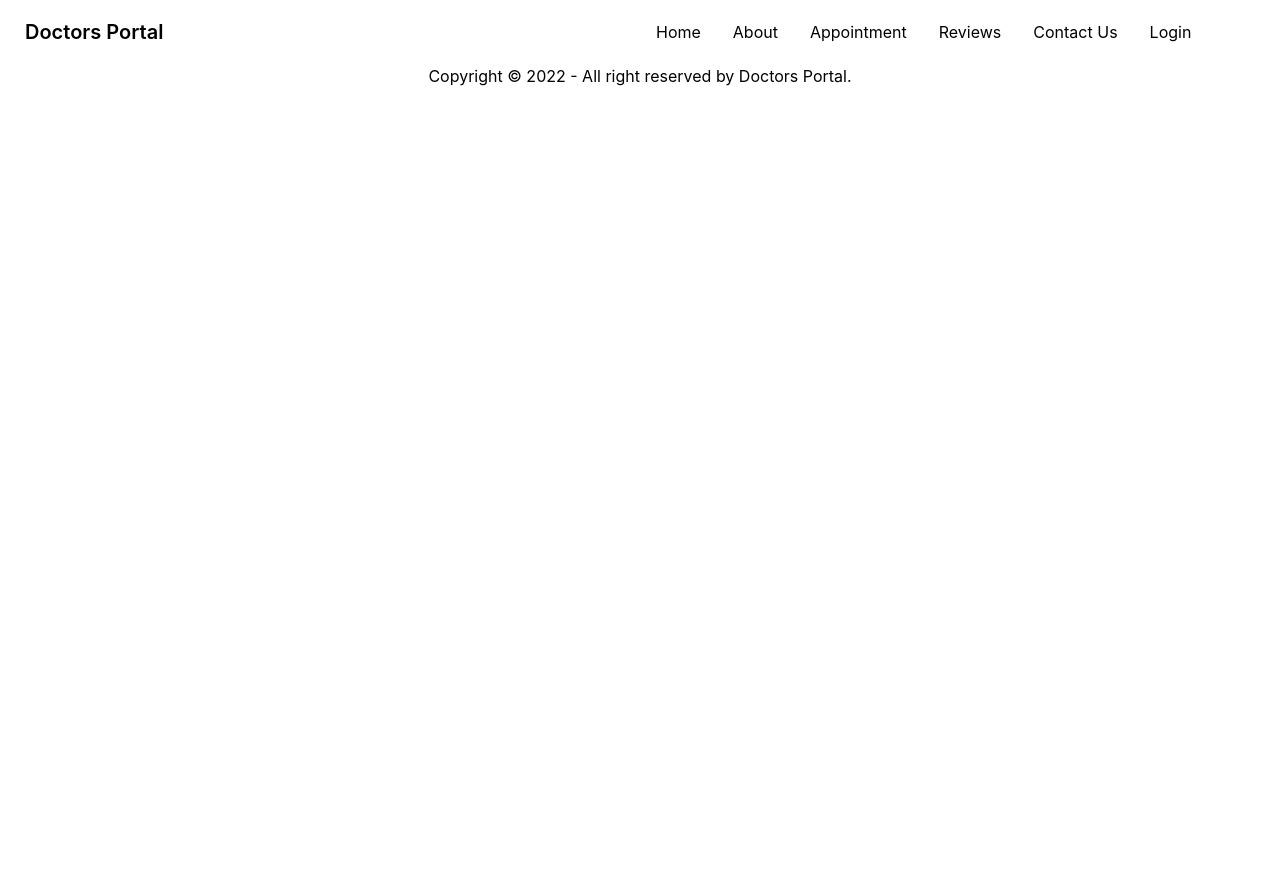
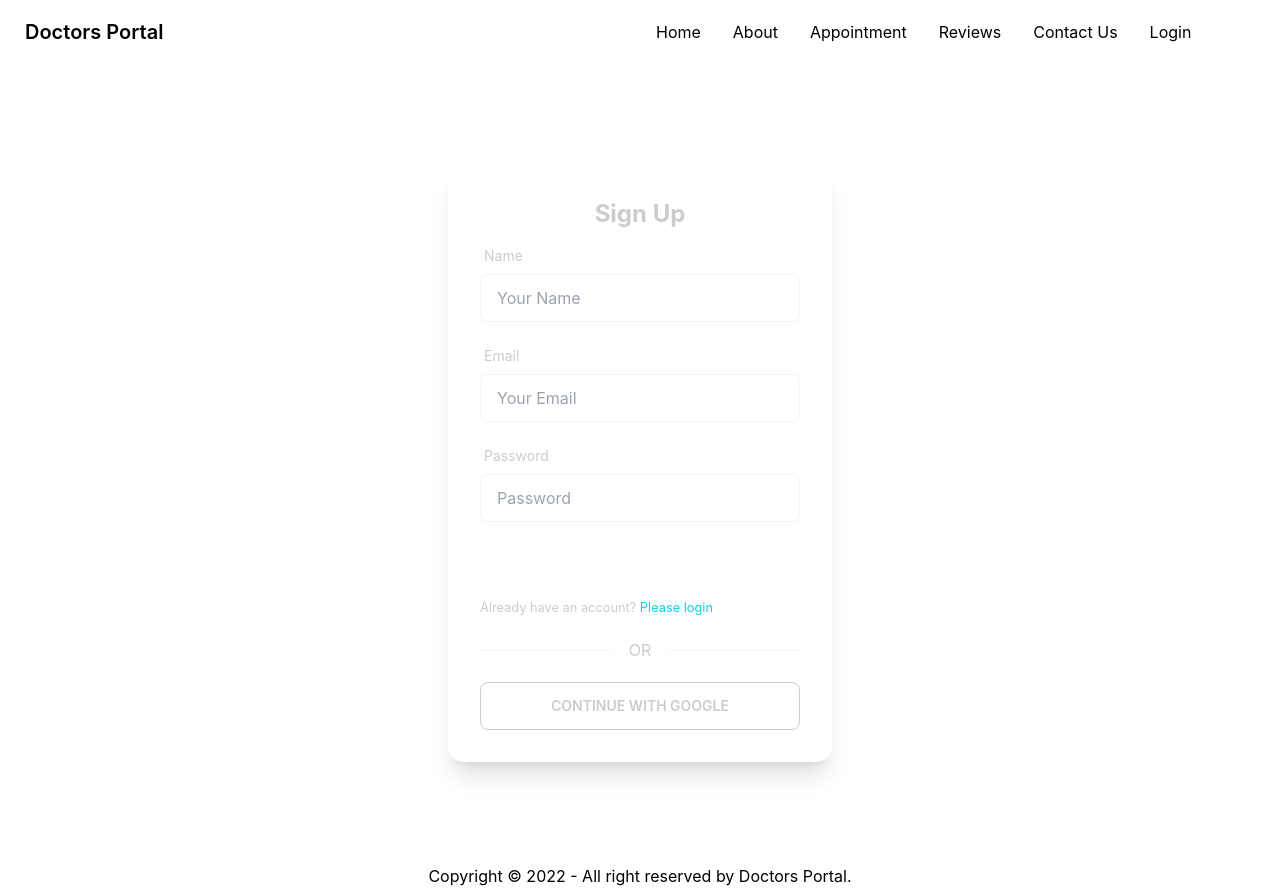
Before and after one commit to hasanarick07/doctors-portal, a React (Create React App) app: page /signup in a window 1280 px wide. Before the commit the page ends 800 px from the top, so only its background shows below. Built offline with nearby package versions, Linux system fonts and the light colour scheme; no server answers.

Commit message:
signup form

```diff
--- a/src/App.js
+++ b/src/App.js
@@ -4,6 +4,7 @@
 import Appointment from "./Pages/Appointment/Appointment";
 import Home from "./Pages/Home/Home";
 import LogIn from "./Pages/LogIn/LogIn";
+import SignUp from "./Pages/LogIn/SignUp";
 import Footer from "./Pages/Shared/Footer/Footer";
 import Navbar from "./Pages/Shared/Navbar/Navbar";
 
@@ -17,6 +18,7 @@
         <Route path="/about" element={<About />}></Route>
         <Route path="/appointment" element={<Appointment />}></Route>
         <Route path="/login" element={<LogIn />}></Route>
+        <Route path="/signup" element={<SignUp />}></Route>
       </Routes>
       <Footer/>
     </div>
--- a/src/Pages/LogIn/LogIn.js
+++ b/src/Pages/LogIn/LogIn.js
@@ -1,16 +1,49 @@
-import React from "react";
+import React, { useEffect } from "react";
 import auth from "../../firebase.init";
-import { useSignInWithGoogle } from "react-firebase-hooks/auth";
+import {
+  useSignInWithEmailAndPassword,
+  useSignInWithGoogle,
+} from "react-firebase-hooks/auth";
 import { useForm } from "react-hook-form";
+import { Link, useLocation, useNavigate } from "react-router-dom";
+import Loading from "../Shared/Loading/Loading";
 
 const LogIn = () => {
-  const [signInWithGoogle, user, loading, error] = useSignInWithGoogle(auth);
+  const [signInWithGoogle, googleUser, googleLoading, googleError] =
+    useSignInWithGoogle(auth);
   const {
     register,
     formState: { errors },
     handleSubmit,
   } = useForm();
-  const onSubmit = data => console.log(data);
+  const [signInWithEmailAndPassword, user, loading, error] =
+    useSignInWithEmailAndPassword(auth);
+  let signInError;
+  const navigate = useNavigate();
+  const location = useLocation();
+  let from = location.state?.from?.pathname || "/";
+
+  useEffect(() => {
+    if (user || googleUser) {
+      navigate(from, { replace: true });
+    }
+  }, [user, googleUser, from, navigate]);
+
+  if (loading || googleLoading) {
+    return <Loading></Loading>;
+  }
+
+  if (error || googleError) {
+    signInError = (
+      <p className="text-red-500">
+        <small>{error?.message || googleUser?.message}</small>
+      </p>
+    );
+  }
+  const onSubmit = data => {
+    console.log(data);
+    signInWithEmailAndPassword(data.email, data.password);
+  };
   return (
     <div className="flex h-[80vh] justify-center items-center text-black text-center">
       <div class="card md:w-96 bg-base-100 shadow-xl">
@@ -78,12 +111,14 @@
                 )}
               </label>
             </div>
+            {signInError}
             <input
               type="submit"
               value="Submit"
               class="btn  btn-accent hover:text-white w-full max-w-xs"
             />
           </form>
+          <p><small>New to Doctors Portal <Link className='text-primary' to="/signup">Create New Account</Link></small></p>
           <div class="divider m-0 text-black">OR</div>
           <button
             onClick={() => signInWithGoogle()}
--- /dev/null
+++ b/src/Pages/LogIn/SignUp.js
@@ -0,0 +1,175 @@
+import React from "react";
+import {
+  useCreateUserWithEmailAndPassword,
+  useSignInWithGoogle,
+  useUpdateProfile,
+} from "react-firebase-hooks/auth";
+import auth from "../../firebase.init";
+import { useForm } from "react-hook-form";
+import Loading from "../Shared/Loading";
+import { Link, useNavigate } from "react-router-dom";
+
+const SignUp = () => {
+  const [signInWithGoogle, gUser, gLoading, gError] = useSignInWithGoogle(auth);
+  const {
+    register,
+    formState: { errors },
+    handleSubmit,
+  } = useForm();
+  const [createUserWithEmailAndPassword, user, loading, error] =
+    useCreateUserWithEmailAndPassword(auth);
+
+  const [updateProfile, updating, updateError] = useUpdateProfile(auth);
+
+  const navigate = useNavigate();
+
+  let signInError;
+
+  if (loading || gLoading || updating) {
+    return <Loading></Loading>;
+  }
+
+  if (error || gError || updateError) {
+    signInError = (
+      <p className="text-red-500">
+        <small>
+          {error?.message || gError?.message || updateError?.message}
+        </small>
+      </p>
+    );
+  }
+
+  if (user || gUser) {
+    console.log(user || gUser);
+  }
+
+  const onSubmit = async data => {
+    await createUserWithEmailAndPassword(data.email, data.password);
+    await updateProfile({ displayName: data.name });
+    console.log("update done");
+    navigate("/appointment");
+  };
+  return (
+    <div className="flex h-screen justify-center items-center">
+      <div className="card w-96 bg-base-100 shadow-xl">
+        <div className="card-body">
+          <h2 className="text-center text-2xl font-bold">Sign Up</h2>
+          <form onSubmit={handleSubmit(onSubmit)}>
+            <div className="form-control w-full max-w-xs">
+              <label className="label">
+                <span className="label-text">Name</span>
+              </label>
+              <input
+                type="text"
+                placeholder="Your Name"
+                className="input input-bordered w-full max-w-xs"
+                {...register("name", {
+                  required: {
+                    value: true,
+                    message: "Name is Required",
+                  },
+                })}
+              />
+              <label className="label">
+                {errors.name?.type === "required" && (
+                  <span className="label-text-alt text-red-500">
+                    {errors.name.message}
+                  </span>
+                )}
+              </label>
+            </div>
+
+            <div className="form-control w-full max-w-xs">
+              <label className="label">
+                <span className="label-text">Email</span>
+              </label>
+              <input
+                type="email"
+                placeholder="Your Email"
+                className="input input-bordered w-full max-w-xs"
+                {...register("email", {
+                  required: {
+                    value: true,
+                    message: "Email is Required",
+                  },
+                  pattern: {
+                    value: /[a-z0-9]+@[a-z]+\.[a-z]{2,3}/,
+                    message: "Provide a valid Email",
+                  },
+                })}
+              />
+              <label className="label">
+                {errors.email?.type === "required" && (
+                  <span className="label-text-alt text-red-500">
+                    {errors.email.message}
+                  </span>
+                )}
+                {errors.email?.type === "pattern" && (
+                  <span className="label-text-alt text-red-500">
+                    {errors.email.message}
+                  </span>
+                )}
+              </label>
+            </div>
+            <div className="form-control w-full max-w-xs">
+              <label className="label">
+                <span className="label-text">Password</span>
+              </label>
+              <input
+                type="password"
+                placeholder="Password"
+                className="input input-bordered w-full max-w-xs"
+                {...register("password", {
+                  required: {
+                    value: true,
+                    message: "Password is Required",
+                  },
+                  minLength: {
+                    value: 6,
+                    message: "Must be 6 characters or longer",
+                  },
+                })}
+              />
+              <label className="label">
+                {errors.password?.type === "required" && (
+                  <span className="label-text-alt text-red-500">
+                    {errors.password.message}
+                  </span>
+                )}
+                {errors.password?.type === "minLength" && (
+                  <span className="label-text-alt text-red-500">
+                    {errors.password.message}
+                  </span>
+                )}
+              </label>
+            </div>
+
+            {signInError}
+            <input
+              className="btn w-full max-w-xs text-white"
+              type="submit"
+              value="Sign Up"
+            />
+          </form>
+          <p>
+            <small>
+              Already have an account?{" "}
+              <Link className="text-primary" to="/login">
+                Please login
+              </Link>
+            </small>
+          </p>
+          <div className="divider">OR</div>
+          <button
+            onClick={() => signInWithGoogle()}
+            className="btn btn-outline"
+          >
+            Continue with Google
+          </button>
+        </div>
+      </div>
+    </div>
+  );
+};
+
+export default SignUp;
--- /dev/null
+++ b/src/Pages/Shared/Loading/Loading.js
@@ -0,0 +1,11 @@
+import React from "react";
+
+const Loading = () => {
+  return (
+    <div className="flex items-center justify-center ">
+      <div className="w-16 h-16 border-b-2 border-gray-900 rounded-full animate-spin"></div>
+    </div>
+  );
+};
+
+export default Loading;
```
